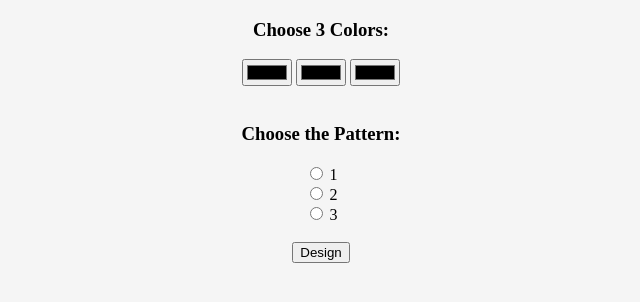
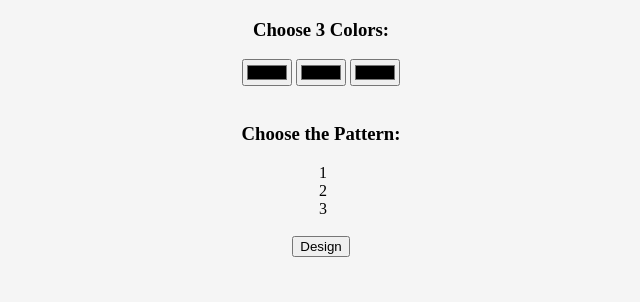
Before and after one commit to zcoder365/FriendshipBraceletVisualizer, a Flask app: page / in a window 1280 px wide. Shown: the top 302 px of the page, without its empty margins (319-959 px from the left). Run offline with Flask 3, Linux system fonts and the light colour scheme.

Commit message:
add some styling for radio buttons

```diff
--- a/static/styles.css
+++ b/static/styles.css
@@ -1,3 +1,13 @@
 body {
     background-color: whitesmoke;
 }
+
+input[type="radio"] {
+    /* Add if not using autoprefixer */
+    -webkit-appearance: none;
+    appearance: none;
+    /* For iOS < 15 to remove gradient background */
+    background-color: #fff;
+    /* Not removed via appearance */
+    margin: 0;
+  }
```
